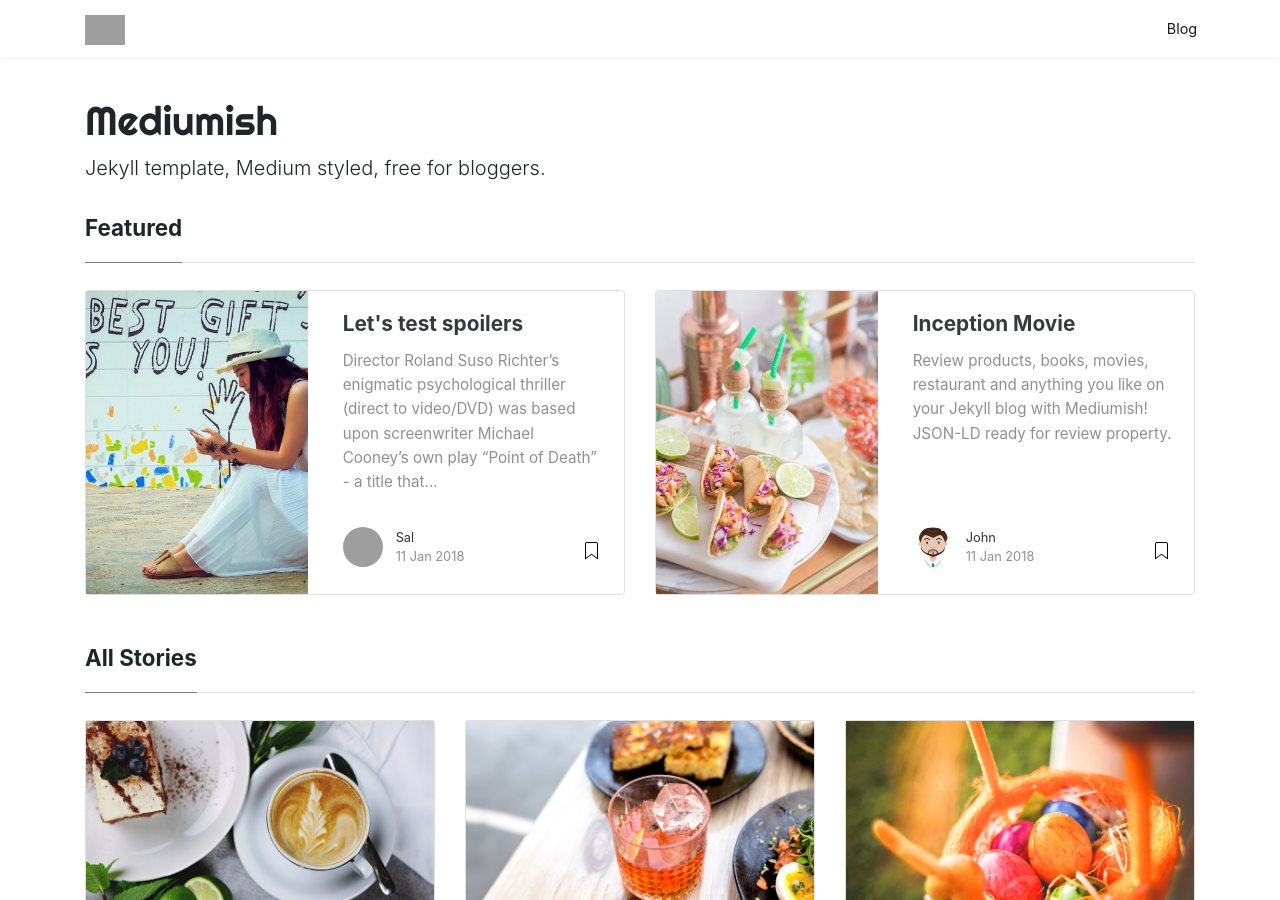
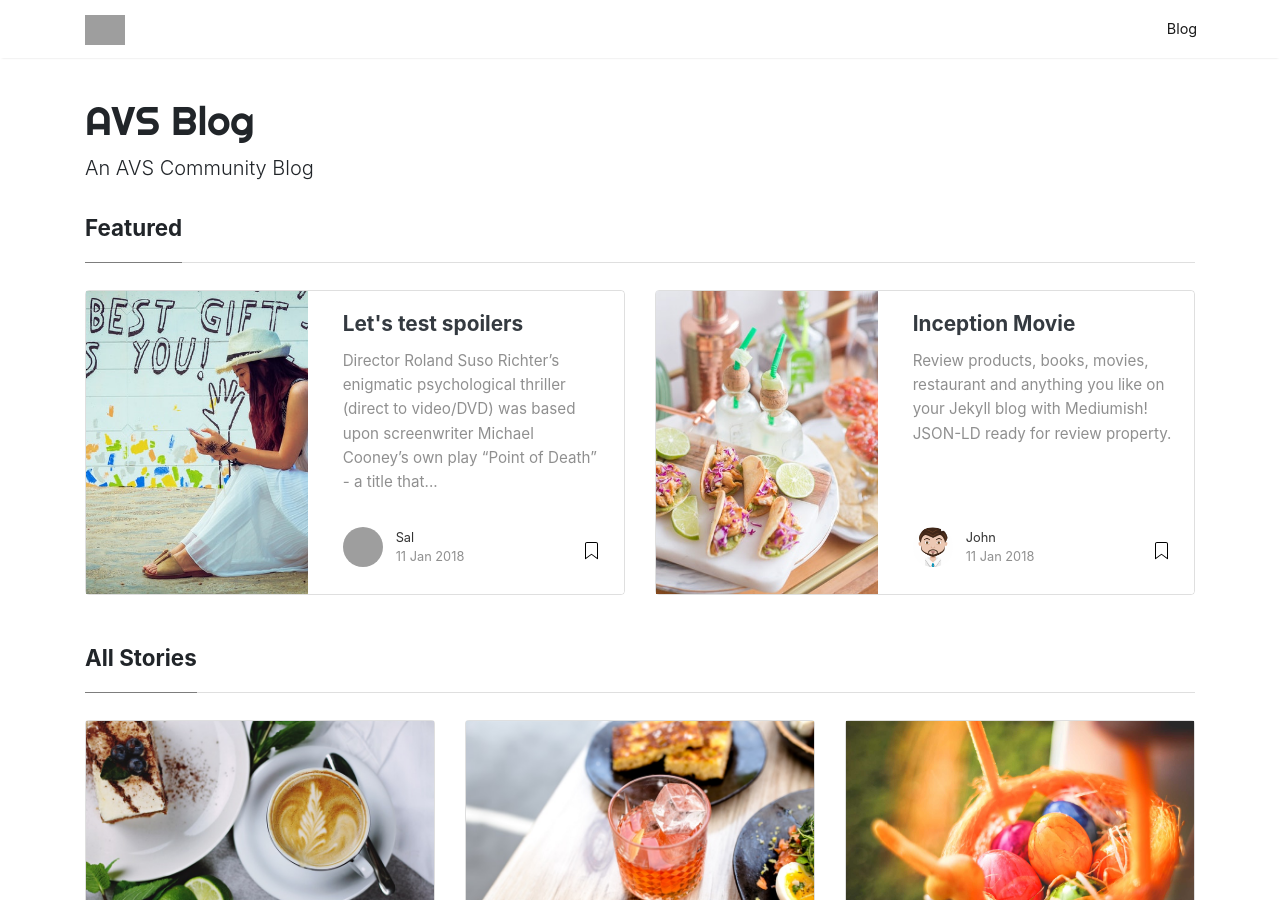
Before and after one commit to AVSBlog/avsblog.github.io, a Jekyll site: the page built from index.html, in a window 1280 px wide and 900 px high. Built offline with Jekyll 4.4.1, drawn with Linux system fonts in a browser that asks for light colours; nearby versions of some CDN libraries; the list of posts is cut into pages by our own code; some of the changed text lies outside the part shown; grey boxes are pictures that could not be loaded.

Commit message:
Updated base url

```diff
--- a/_config.yml
+++ b/_config.yml
@@ -1,13 +1,10 @@
 # Site
-name: "Mediumish"
-title: "Mediumish"
-description: "Jekyll template, Medium styled, free for bloggers."
+name: "AVS Blog"
+title: "AVS Blog"
+description: "An AVS Community Blog"
 logo: 'assets/images/logo.png'
 favicon: 'assets/images/logo.png'
-baseurl: /mediumish-theme-jekyll
-google_analytics: 'UA-46278016-1'
-disqus: 'demowebsite'
-mailchimp-list: 'https://wowthemes.us11.list-manage.com/subscribe/post?u=8aeb20a530e124561927d3bd8&amp;id=8c3d2d214b'
+baseurl: /
 include: ["_pages"]
 permalink: /:title/
 
@@ -36,7 +33,6 @@
   - jekyll-paginate
   - jekyll-sitemap
   - jekyll-feed
-  - jekyll-seo-tag
   - jekyll-archives
 
 # Archives
@@ -61,11 +57,6 @@
     block:
       line_numbers: true
 
-# Adsense (change to "enabled" to activate, also your client id and ad slot. Create a new ad unit from your Adsense account to get the slot.)
-adsense: "disabled"
-adsense-data-ad-client: "ca-pub-3412143450191416"
-adsense-data-ad-slot: "1363087678"
-
 # Lazy Images ("enabled" or "disabled")
 lazyimages: "disabled"
 
```
